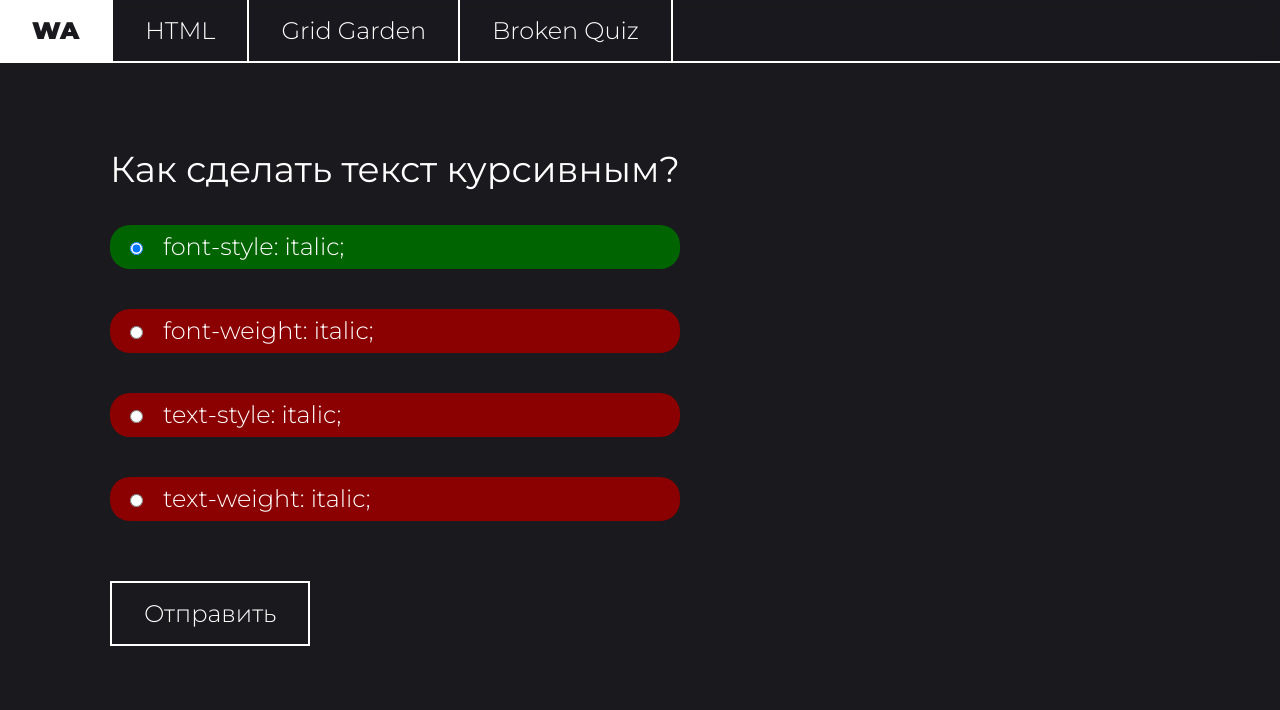
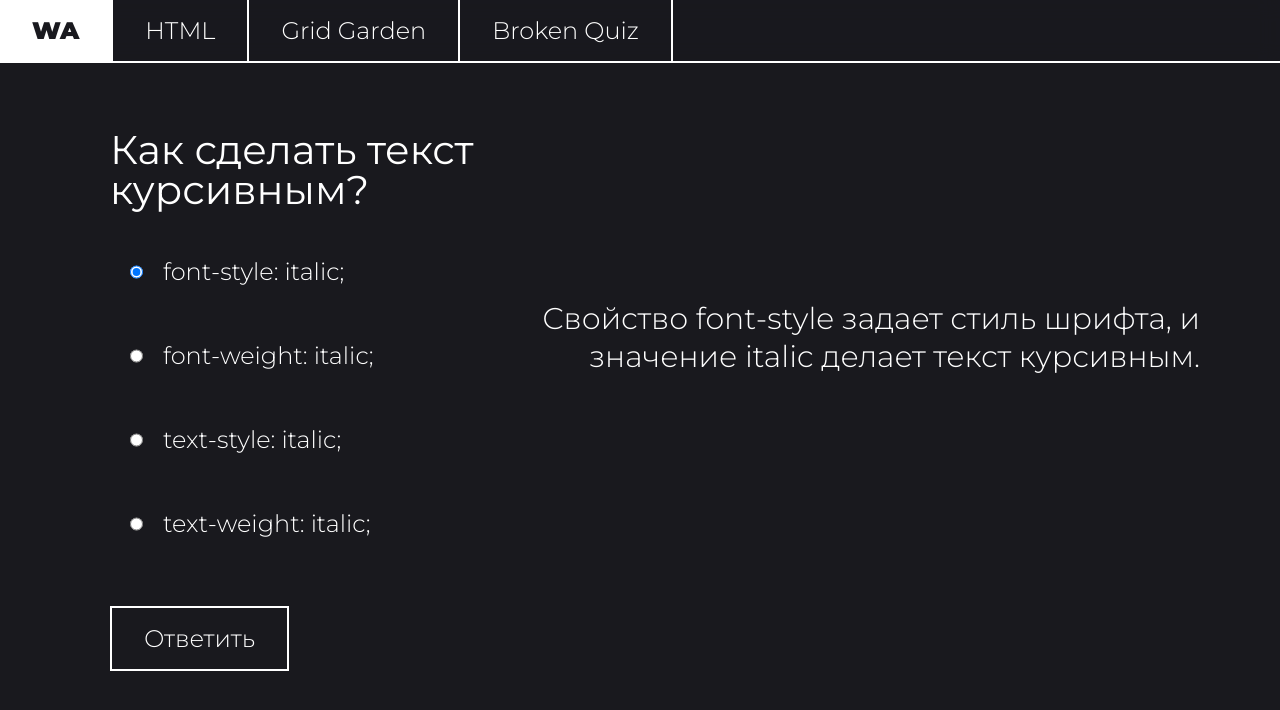
Before and after one commit to geroi657/webApp, a React (Vite) app: page /css-quiz in a window 1280 px wide. Both pictures are taken after a click on the radio button "font-style: italic;". Shown: the top 710 px of the page. Built offline with nearby package versions, Linux system fonts and the light colour scheme.

Commit message:
add description

```diff
--- a/src/components/Center_B/center_B.css
+++ b/src/components/Center_B/center_B.css
@@ -18,6 +18,7 @@
     flex-direction: column;
     row-gap: 1rem;
     align-items: center;
+    text-align: center;
 }
 
 .center_B__background{
--- a/src/components/css-quiz/Game.css
+++ b/src/components/css-quiz/Game.css
@@ -5,7 +5,6 @@
     justify-content: center;
     margin-left: 100px;
     height: 100vh;
-    font-family: Arial, sans-serif;
   }
 
   .score-section {
@@ -18,25 +17,38 @@
 
   .question {
     margin: 10px;
-    max-width: 600px; /* Ограничивает максимальную ширину */
-    text-align: left; /* Выравнивание текста по левому краю */
+    text-align: left;
   }
 
   .question h2 {
-    font-size: 1.5em;
+    font-size: 40px;
+    line-height: 40px;
     margin-bottom: 10px;
+    max-width: 600px;
   }
 
   .question div {
+    display: flex;
     margin: 40px 0;
     padding: 7px 0;
+    max-width: 100%;
     border-radius: 20px;
   }
+
   .question .correct {
+    background-color: initial;
+  }
+  .question .correct:hover{
+    transition: all 0.2s;
     background-color: darkgreen;
+}
+
+  .question .incorrect {
+    background-color: initial;
   }
 
-  .question .incorrect {
+  .question .incorrect:hover {
+    transition: all 0.2s;
     background-color: darkred;
   }
 
--- a/src/components/css-quiz/Questions.jsx
+++ b/src/components/css-quiz/Questions.jsx
@@ -1,14 +1,20 @@
 import React, { useState } from 'react';
+import './questions.css'
 
 const Question = ({ questionData, onAnswer }) => {
   const [selectedOption, setSelectedOption] = useState("");
+  const [description, setDescription] = useState("");
 
   const handleChange = (e) => {
     setSelectedOption(e.target.value);
+    setDescription(questionData.description[e.target.value]); // Устанавливаем описание при выборе варианта
   };
 
   const handleSubmit = () => {
-    onAnswer(selectedOption);
+    if (selectedOption) {
+      onAnswer(selectedOption);
+      setDescription();
+    }
   };
 
   return (
@@ -30,7 +36,8 @@ const Question = ({ questionData, onAnswer }) => {
           </div>
         );
       })}
-      <button onClick={handleSubmit}>Отправить</button>
+      <button onClick={handleSubmit}>Ответить</button>
+      {description && <p className="description">{description}</p>}
     </div>
   );
 };
--- a/src/components/css-quiz/list_questions.jsx
+++ b/src/components/css-quiz/list_questions.jsx
@@ -2,52 +2,112 @@ const questions = [
   {
     question: "Что означает CSS?",
     options: ["Cascading Style Sheets", "Creative Style Sheets", "Computer Style Sheets", "Colorful Style Sheets"],
-    answer: "Cascading Style Sheets"
+    answer: "Cascading Style Sheets",
+    description: {
+      "Cascading Style Sheets": "CSS (Cascading Style Sheets) — это язык стилей, используемый для описания внешнего вида документа, написанного на HTML или XML.",
+      "Creative Style Sheets": "Creative Style Sheets — такого термина не существует в веб-разработке.",
+      "Computer Style Sheets": "Computer Style Sheets — такого термина не существует в веб-разработке.",
+      "Colorful Style Sheets": "Colorful Style Sheets — такого термина не существует в веб-разработке."
+    }
   },
   {
     question: "Какое свойство используется для изменения цвета фона?",
     options: ["background-color", "color", "bgcolor", "bg-color"],
-    answer: "background-color"
+    answer: "background-color",
+    description: {
+      "background-color": "Свойство background-color используется для задания цвета фона любого элемента.",
+      "color": "Свойство color используется для задания цвета текста элемента.",
+      "bgcolor": "Свойства bgcolor не существует в CSS, оно используется в HTML как устаревшее.",
+      "bg-color": "bg-color — такого свойства не существует в CSS."
+    }
   },
   {
     question: "Как выбрать элемент с id 'header'?",
     options: ["#header", ".header", "header", "id=header"],
-    answer: "#header"
+    answer: "#header",
+    description: {
+      "#header": "В CSS селектор # используется для выбора элементов по их id.",
+      ".header": "Селектор . используется для выбора элементов по классу.",
+      "header": "Это селектор по тегу, который выбирает все элементы <header>.",
+      "id=header": "id=header — такого синтаксиса не существует в CSS."
+    }
   },
   {
     question: "Как сделать текст жирным?",
     options: ["font-weight: bold;", "font-style: bold;", "text-weight: bold;", "text-style: bold;"],
-    answer: "font-weight: bold;"
+    answer: "font-weight: bold;",
+    description: {
+      "font-weight: bold;": "Свойство font-weight используется для задания толщины шрифта, например, bold для жирного текста.",
+      "font-style: bold;": "Свойство font-style используется для задания стиля шрифта (обычный, курсив), но не жирности.",
+      "text-weight: bold;": "text-weight — такого свойства не существует в CSS.",
+      "text-style: bold;": "text-style — такого свойства не существует в CSS."
+    }
   },
   {
     question: "Как изменить размер шрифта элемента?",
     options: ["font-size", "text-size", "font-height", "text-height"],
-    answer: "font-size"
+    answer: "font-size",
+    description: {
+      "font-size": "Свойство font-size используется для задания размера шрифта элемента.",
+      "text-size": "text-size — такого свойства не существует в CSS.",
+      "font-height": "font-height — такого свойства не существует в CSS.",
+      "text-height": "text-height — такого свойства не существует в CSS."
+    }
   },
   {
     question: "Какое свойство CSS используется для изменения внутреннего отступа элемента?",
     options: ["padding", "margin", "border", "spacing"],
-    answer: "padding"
+    answer: "padding",
+    description: {
+      "padding": "Свойство padding задает внутренний отступ элемента, то есть расстояние между его содержимым и его границей.",
+      "margin": "Свойство margin задает внешний отступ элемента, то есть пространство вокруг элемента за его границей.",
+      "border": "Свойство border задает границу элемента, включая ее стиль, ширину и цвет.",
+      "spacing": "spacing — такого свойства не существует в CSS."
+    }
   },
   {
     question: "Какое свойство используется для изменения внешнего отступа элемента?",
     options: ["margin", "padding", "border", "spacing"],
-    answer: "margin"
+    answer: "margin",
+    description: {
+      "margin": "Свойство margin задает внешний отступ элемента, то есть пространство вокруг элемента за его границей.",
+      "padding": "Свойство padding задает внутренний отступ элемента, то есть расстояние между его содержимым и его границей.",
+      "border": "Свойство border задает границу элемента, включая ее стиль, ширину и цвет.",
+      "spacing": "spacing — такого свойства не существует в CSS."
+    }
   },
   {
     question: "Какое значение свойства display используется для скрытия элемента?",
     options: ["none", "hidden", "block", "inline"],
-    answer: "none"
+    answer: "none",
+    description: {
+      "none": "Значение none свойства display полностью скрывает элемент, убирая его из потока документа.",
+      "hidden": "hidden — такого значения свойства display не существует. Для скрытия элемента можно использовать visibility: hidden;.",
+      "block": "Значение block делает элемент блочным, занимая всю доступную ширину.",
+      "inline": "Значение inline делает элемент строчным, позволяя другим элементам находиться на одной линии."
+    }
   },
   {
     question: "Какое свойство CSS используется для изменения цвета текста?",
     options: ["color", "text-color", "font-color", "text-style"],
-    answer: "color"
+    answer: "color",
+    description: {
+      "color": "Свойство color задает цвет текста внутри элемента.",
+      "text-color": "text-color — такого свойства не существует в CSS.",
+      "font-color": "font-color — такого свойства не существует в CSS.",
+      "text-style": "text-style — такого свойства не существует в CSS."
+    }
   },
   {
     question: "Как сделать текст курсивным?",
     options: ["font-style: italic;", "font-weight: italic;", "text-style: italic;", "text-weight: italic;"],
-    answer: "font-style: italic;"
+    answer: "font-style: italic;",
+    description: {
+      "font-style: italic;": "Свойство font-style задает стиль шрифта, и значение italic делает текст курсивным.",
+      "font-weight: italic;": "Свойство font-weight используется для задания толщины шрифта, но не стиля.",
+      "text-style: italic;": "text-style — такого свойства не существует в CSS.",
+      "text-weight: italic;": "text-weight — такого свойства не существует в CSS."
+    }
   }
 ];
 
--- /dev/null
+++ b/src/components/css-quiz/questions.css
@@ -0,0 +1,9 @@
+
+.description {
+  position: absolute;
+  top: 300px;
+  right: 80px;
+  max-width: 800px;
+  text-align: right;
+  font-size: 30px;
+}
--- a/src/components/pages/main.jsx
+++ b/src/components/pages/main.jsx
@@ -38,7 +38,7 @@ export const Main = () => {
                     <Center_B
                         level={"2"}
                         headingContent={"Broken Quiz"}
-                        paragraphContent={"По сути, это всего лишь обычный квиз с вопросами, но есть нюанс. Ответы уже выделены и везде показано конкретно какие правильные. Но в чем тогда смысл? А смысл, собственно, в изучении этих ответов. Не только правильных, но и также неправильных"}
+                        paragraphContent={"По сути, это всего лишь обычный квиз с вопросами, но есть нюанс. Ответы уже выделены и везде показано конкретно какие правильные. Но в чем тогда смысл? А смысл, собственно, в изучении этих ответов. Не только правильных, но и неправильных. При выборе каждого ответа будет высвечиваться краткая сводка информации о нем. Этакая игра-энциклопедия по базе знаний CSS"}
                         buttonContent={"Начать игру"}
                         backgroundURL={"/src/assets/222f9cd89d45df50-w820-h440.jpg"}>
                         </Center_B>
```
